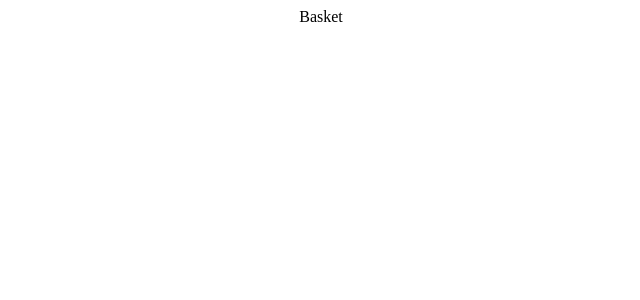
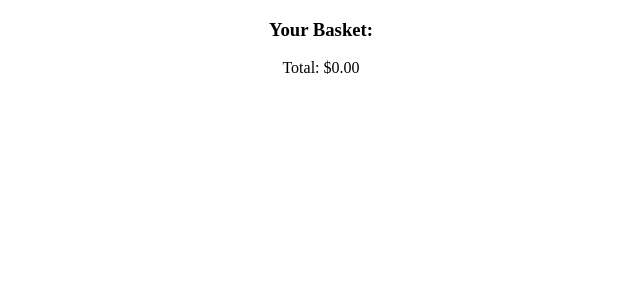
Before and after one commit to sakshipatel29/Aurashades-ecommerce, a React (Create React App) app in the folder ecommerce/: page /basket in a window 1280 px wide. Shown: the top 300 px of the page, without its empty margins (319-959 px from the left). Built offline with nearby package versions, Linux system fonts and the light colour scheme.

Commit message:
Added Add to Basket functionality and also remove.

```diff
--- /dev/null
+++ b/ecommerce/src/components/BasketProduct.js
@@ -0,0 +1,22 @@
+import React, { useContext } from 'react';
+import { StoreContext } from '../context-and-reduce/StoreContext';
+
+export const BasketProduct = ({item}) => {
+    const { removeFromBasket } = useContext(StoreContext);
+
+  const handleRemove = () => {
+    removeFromBasket(item);
+  }
+  return (
+    <div>
+        <img src={item.image} alt={item.name + "glasses"} />
+        <div>
+            <p>{item.name}</p>
+            <p>${item.price.toFixed(2)}</p>
+        </div>
+        <button onClick={handleRemove}>Remove</button>
+    </div>
+  )
+}
+
+export default BasketProduct
--- a/ecommerce/src/components/Navbar.js
+++ b/ecommerce/src/components/Navbar.js
@@ -1,11 +1,15 @@
-import React from 'react'
+import React, { useContext } from 'react'
 import { Link } from 'react-router-dom'
+import { StoreContext } from '../context-and-reduce/StoreContext'
 
 const Navbar = () => {
+    const {products} = useContext(StoreContext);
     return (
         <div>
             <Link to='/'>Home</Link>
-            <Link to='/basket'>Basket</Link>
+            <Link to='/basket'>Basket
+            <span>{products.length}</span>
+            </Link>
         </div>
     )
 }
--- a/ecommerce/src/context-and-reduce/StoreContext.js
+++ b/ecommerce/src/context-and-reduce/StoreContext.js
@@ -20,7 +20,7 @@ export const StoreProvider = ({children}) => {
         })
     }
     const removeFromBasket = (product) => {
-        const updatedBasket = state.products.filter((currentProduct) => currentProduct !== product.name);
+        const updatedBasket = state.products.filter((currentProduct) => currentProduct.name !== product.name);
 
         updatedPrice(updatedBasket);
 
--- a/ecommerce/src/pages/Basket.js
+++ b/ecommerce/src/pages/Basket.js
@@ -1,8 +1,23 @@
-import React from 'react'
+import React, { useContext } from 'react'
+import { StoreContext } from '../context-and-reduce/StoreContext'
+import { BasketProduct } from '../components/BasketProduct';
 
 const Basket = () => {
+  const {products, total} = useContext(StoreContext);
+
   return (
-    <div>Basket</div>
+    <div>
+      <div>
+        <h3>Your Basket:</h3>
+        <p>Total: ${total.toFixed(2)}</p>
+      </div>
+      {products.map((products, i) =>
+      <BasketProduct
+        key={i}
+        item={products}
+      />
+      )}
+    </div>
   )
 }
 
```
